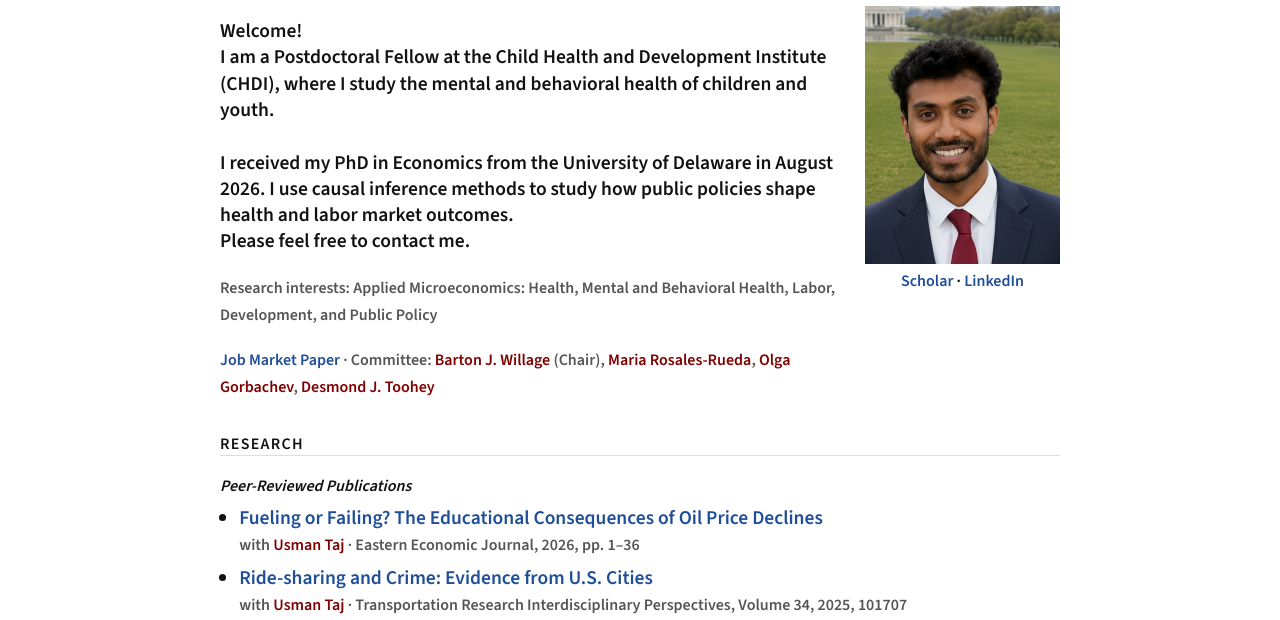
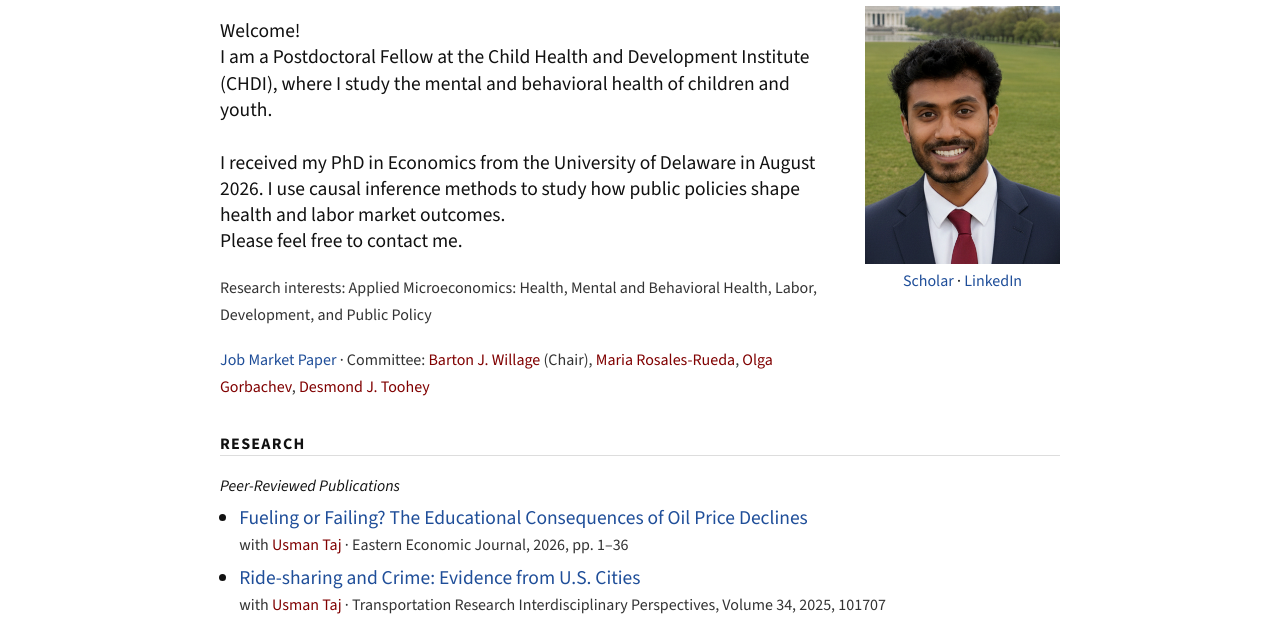
Before and after one commit to vikrant-v-kamble/vikrant-v-kamble.github.io, a plain HTML site: page index.html in a window 1280 px wide. Shown: the part 140-760 px from the top of the page. Drawn offline with nearby package versions, Linux system fonts and the light colour scheme.

Commit message:
Regular text weight; darker grey small text

```diff
--- a/index.html
+++ b/index.html
@@ -8,11 +8,11 @@
 <link rel="icon" type="image/png" sizes="32x32" href="favicon_io/favicon-32x32.png">
 <link rel="icon" type="image/png" sizes="16x16" href="favicon_io/favicon-16x16.png">
 <link rel="manifest" href="favicon_io/site.webmanifest">
-<link href="https://fonts.googleapis.com/css2?family=Source+Sans+3:ital,wght@0,300;0,600;1,300&display=swap" rel="stylesheet">
+<link href="https://fonts.googleapis.com/css2?family=Source+Sans+3:ital,wght@0,400;0,600;0,700;1,400&display=swap" rel="stylesheet">
 <style>
-  :root{ --bg:#fff; --text:#111; --muted:#555; --faint:#888; --line:#ddd; --link:#1F4E99; --person:#800000; }
+  :root{ --bg:#fff; --text:#111; --muted:#333; --faint:#555; --line:#ddd; --link:#1F4E99; --person:#800000; }
   :root[data-theme="dark"]{ --bg:#14171c; --text:#e6e8eb; --muted:#a9b0ba; --faint:#8a929c; --line:#333a44; --link:#8DB4F0; --person:#E39A9A; color-scheme:dark; }
-  body{ max-width:840px; margin:40px auto; padding:0 16px; font:300 19.5px/1.35 'Source Sans 3', Arial, sans-serif; color:var(--text); background:var(--bg); }
+  body{ max-width:840px; margin:40px auto; padding:0 16px; font:400 19.5px/1.35 'Source Sans 3', Arial, sans-serif; color:var(--text); background:var(--bg); }
   a{ color:var(--link); text-decoration:none; } a:hover{ text-decoration:underline; }
   h1{ font-size:2rem; font-weight:700; margin:0 0 .2rem; }
   h2{ font-size:1rem; font-weight:700; text-transform:uppercase; letter-spacing:.08em; border-bottom:1px solid var(--line); margin:2.2rem 0 .6rem; }
```
